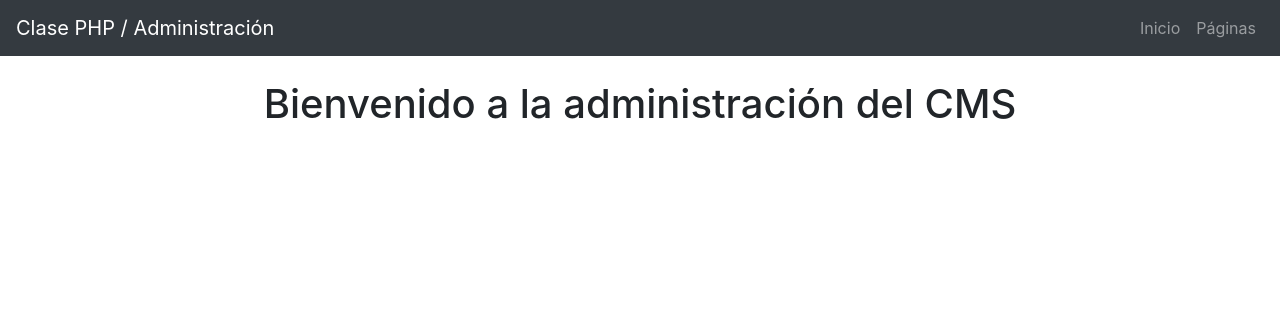
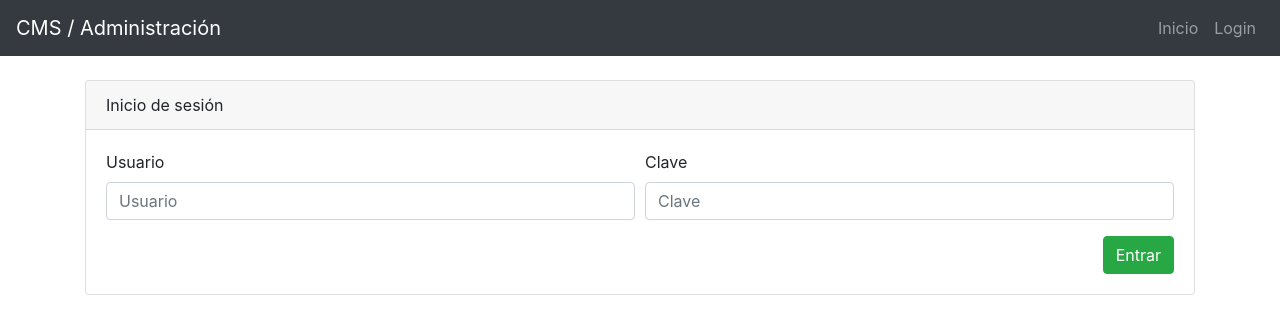
Before and after one commit to juljupy/minicms, a PHP site: page /admin/index.php in a window 1280 px wide. Shown: the top 334 px of the page. Run offline with PHP 8.4, Linux system fonts and the light colour scheme; some libraries are stand-ins or nearby versions.

Commit message:
Implementación de Login
Implementación de acceso al sistema controlado por sesiones de usuario

```diff
--- /dev/null
+++ b/admin/control/auth/logout.php
@@ -0,0 +1,6 @@
+<?php
+	require_once('../config/admin.php');
+	if (!isset($_SESSION)) session_start();
+	session_destroy();
+	header("Location: ".INDEX."?mod=". LOGIN);
+ ?>
--- a/admin/control/pagina/crear.php
+++ b/admin/control/pagina/crear.php
@@ -16,7 +16,7 @@
 		$query = $conex->prepare($sql);
 		$query->execute(['titulo' => $titulo, 'contenido' => $contenido, 'autor' => $autor]);
 
-		notificar('exito', 'Registro guardado con éxito', PAGINA);
+		notificar('exito', 'Registro guardado con éxito', PAGINA, 'listar');
 	} catch (PDOException $e) {
 		echo $e->getMessage();
 	}
--- /dev/null
+++ b/admin/vistas/auth/formlogin.php
@@ -0,0 +1,29 @@
+<!-- formulario de creación de páginas -->
+<div class="card">
+	<div class="card-header">
+		Inicio de sesión
+	</div>
+	<div class="card-body">
+		<form action="<?php echo LOGINCONTROL;?>" method="POST" class="needs-validation" novalidate>
+			<div class="form-row">
+				<div class="form-group col-md-6">
+					<label for="titulo">Usuario</label>
+					<input type="text" class="form-control" id="titulo" placeholder="Usuario" name="usuario" required>
+					<div class="invalid-feedback">
+						Campo requerido
+					</div>
+				</div>
+				<div class="form-group col-md-6">
+					<label for="autor">Clave</label>
+					<input type="password" class="form-control" id="Clave" placeholder="Clave" name="clave" required>
+					<div class="invalid-feedback">
+						Campo requerido
+					</div>
+				</div>
+			</div>
+			<div class="float-right">
+				<button type="submit" class="btn btn-success">Entrar</button>
+			</div>
+		</form>
+	</div>
+</div>
--- a/admin/vistas/encabezado.php
+++ /dev/null
@@ -1,13 +0,0 @@
-<!--Encabezado y menú-->
-<nav class="navbar navbar-expand navbar-dark bg-dark justify-content-between">
-	<span class="navbar-brand">Clase PHP / Administración</span>
-	<ul class="navbar-nav">
-		<li class="nav-item">
-			<a class="nav-link" href="<?php echo INDEX?>">Inicio</a>
-		</li>
-		<li class="nav-item">
-			<a class="nav-link" href="<?php echo '?mod='.PAGINA.'&accion=listar'; ?>">Páginas</a>
-		</li>
-	</ul>
-</nav>
-<br>
--- /dev/null
+++ b/admin/vistas/layout/encabezado.php
@@ -0,0 +1,29 @@
+<?php
+	if (!isset($_SESSION)) session_start();
+ ?>
+<!--Encabezado y menú-->
+<nav class="navbar navbar-expand navbar-dark bg-dark justify-content-between">
+	<span class="navbar-brand">CMS / Administración</span>
+	<ul class="navbar-nav">
+		<li class="nav-item">
+			<a class="nav-link" href="<?php echo INDEX?>">Inicio</a>
+		</li>
+		<?php
+			if(isset($_SESSION['login']) && $_SESSION['login'] === true){
+		 ?>
+		 	<li class="nav-item">
+				<a class="nav-link" href="<?php echo '?mod='.PAGINA.'&accion=listar'; ?>">Páginas</a>
+			</li>
+			<li class="nav-item">
+				<a class="nav-link" href="<?php echo '?mod='.LOGOUT; ?>">Salir</a>
+			</li>
+		<?php
+			} else {
+		 ?>
+		 	<li class="nav-item">
+				<a class="nav-link" href="<?php echo '?mod='.LOGIN; ?>">Login</a>
+			</li>
+		<?php } ?>
+	</ul>
+</nav>
+<br>
--- a/config/admin.php
+++ b/config/admin.php
@@ -22,9 +22,10 @@
 	* VISTAS (Formularios, listas, etc)
 	*/
 	define('INDEX', 'index.php');
-	define('INICIO', VISTA.'/inicio.php');
-	define('ENCABEZADO', VISTA.'/encabezado.php');
-	define('PIE', VISTA.'/pie.php');
+	define('LAYOUTVISTA',VISTA.'/layout');
+	define('INICIO', LAYOUTVISTA.'/inicio.php');
+	define('ENCABEZADO', LAYOUTVISTA.'/encabezado.php');
+	define('PIE', LAYOUTVISTA.'/pie.php');
 
 	/**
 	* Funcionalidad
@@ -36,6 +37,16 @@
 	*
 	* Módulos
 	*/
+	// Raíz
+	define('BASE', '../../');
+	define('BASEINDEX', BASE.INDEX);
+	// Login(inicio de sesión)
+	define('AUTHVISTA', VISTA.'/auth');
+	define('AUTHCONTROL', CONTROL.'/auth');
+	define('LOGINFORM', AUTHVISTA.'/formlogin.php');
+	define('LOGINCONTROL', AUTHCONTROL.'/login.php');
+	define('LOGOUTCONTROL', AUTHCONTROL.'/logout.php');
+
 	// Páginas
 	define('PAGINAVISTA', VISTA.'/pagina');
 	define('PAGINACONTROL', CONTROL.'/pagina');
@@ -51,8 +62,11 @@
 
 	/**
 	*
-	* Menú
+	* Menú / Accesos
 	*/
+	define('LOGIN', 'login');
+	define('LOGOUT', 'logout');
+	define('INICIOADMIN', 'inicio');
 	define('PAGINA', 'pagina');
 
 	/**
@@ -61,6 +75,8 @@
 	*/
 	$modulo = [
 		'inicio' => INICIO,
+		'login' => LOGINFORM,
+		'logout' => LOGOUTCONTROL,
 		'pagina' => [
 			'accion' => [
 				'listar' => LISTAPAGINA,
@@ -77,7 +93,7 @@
 	* @parámetro $op que define el mensaje a mostrar en la notificación
 	* @parámetro $mod que asigna el módulo actual
 	*/
-	function notificar($op, $msg, $mod){
+	function notificar($op, $msg, $mod, $act = ''){
 		if (!isset($_SESSION)) session_start();
 		$tipo = '';
 		switch ($op) {
@@ -96,8 +112,23 @@
 		];
 
 		$moduloactual = $mod;
-		echo "<script>window.location.href = '../../".INDEX."?mod=".$mod."&accion=listar';</script>";
+		$ruta = ($act != '') ? "&action=".$op : "";
+		header("Location: ".BASEINDEX."?mod=".$mod.$ruta);
 	}
 
-	$moduloactual = isset($_GET['mod']) && $_GET['mod'] !== '' ? $modulo[$_GET['mod']]['accion'][$_GET['accion']] : INICIO;
+	$moduloactual = null;
+
+	if(isset($_SESSION['login']) && $_SESSION['login'] === true){
+		if(isset($_GET['mod']) && $_GET['mod'] !== ''){
+			if(isset($_GET['accion']) && $_GET['accion'] !== null){
+				$moduloactual = is_array($modulo[$_GET['mod']]) ? $modulo[$_GET['mod']]['accion'][$_GET['accion']] : $modulo[$_GET['mod']];
+			} else {
+				$moduloactual = $modulo[$_GET['mod']];
+			}
+		} else {
+			$moduloactual = INICIO;
+		}
+	} else {
+		$moduloactual = LOGINFORM;
+	}
  ?>
```
Also changed, not shown: admin/control/auth/login.php (added, +31 -0 lines), admin/control/pagina/listar.php (+5 -3 lines), admin/vistas/accesousuario.php (added, +11 -0 lines), cms.sql (+41 -3 lines), admin/vistas/layout/inicio.php (renamed from admin/vistas/inicio.php), admin/vistas/layout/pie.php (renamed from admin/vistas/pie.php), archivos/index.html (added).
